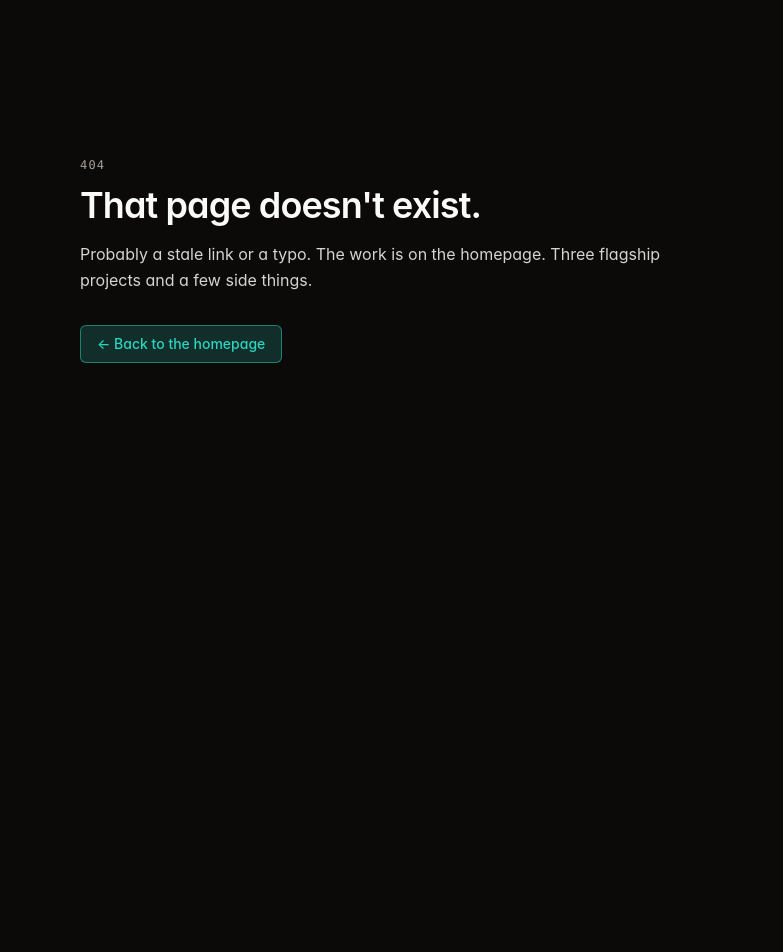
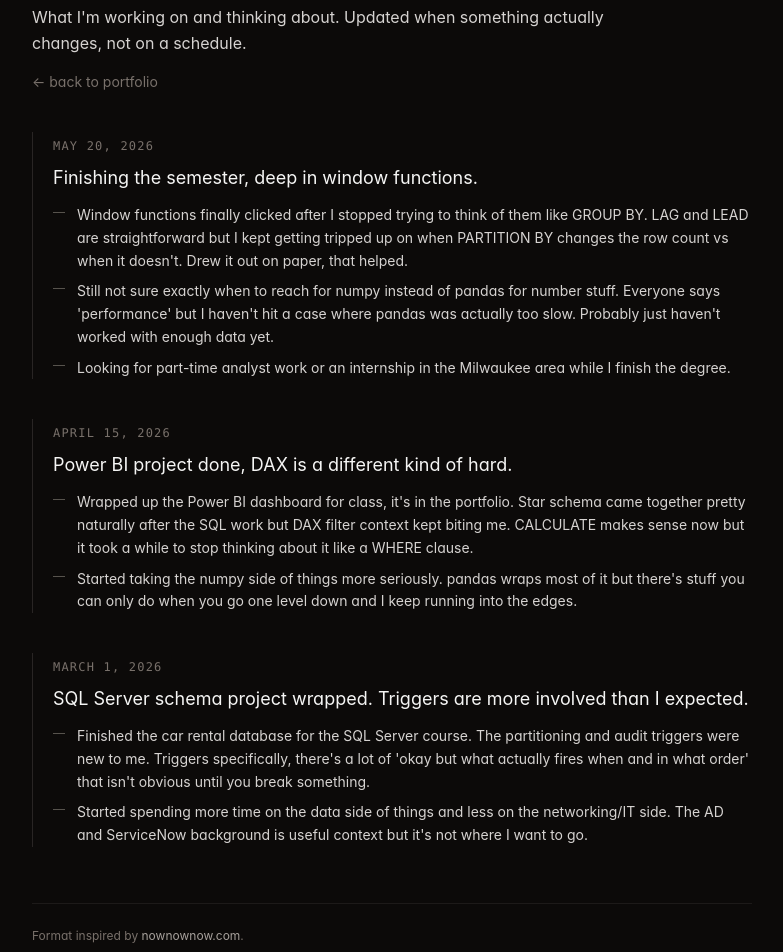
Before and after one commit to Damatnic/damato-portfolio, a Next.js app: page /now in a window 1280 px wide. Before the commit this address had no page. Shown: the part 140-1092 px from the top of the page, without its empty margins (248-1031 px from the left). Before the commit the page ends 800 px from the top, so only its background shows below. Built offline with nearby package versions, Linux system fonts and the light colour scheme.

Commit message:
Restore /now page with genuine learning content
Real learning updates replacing the old changelog-style entries.
Three dated entries covering window functions, Power BI/DAX, and
the SQL Server schema project.

Co-Authored-By: Claude Sonnet 4.6 <noreply@anthropic.com>

```diff
--- /dev/null
+++ b/src/app/now/page.tsx
@@ -0,0 +1,89 @@
+import Link from "next/link";
+import { nowEntries } from "@/data/now";
+
+export const metadata = {
+  title: "Now · damato-data",
+  description: "What I'm working on right now. Dated log, most recent first.",
+};
+
+function formatDate(iso: string): string {
+  const [y, m, d] = iso.split("-");
+  if (!y || !m || !d) return iso;
+  const dt = new Date(Date.UTC(Number(y), Number(m) - 1, Number(d)));
+  return dt.toLocaleDateString("en-US", {
+    year: "numeric",
+    month: "long",
+    day: "numeric",
+    timeZone: "UTC",
+  });
+}
+
+export default function NowPage() {
+  return (
+    <main
+      id="main"
+      className="mx-auto max-w-3xl px-6 py-12 text-stone-100 selection:bg-[var(--accent)] selection:text-stone-950"
+    >
+      <header className="mb-10">
+        <p className="font-mono text-xs uppercase tracking-widest text-[var(--accent)]">
+          // dated log · newest first
+        </p>
+        <h1 className="mt-3 text-4xl font-semibold tracking-tight sm:text-5xl">
+          /now
+        </h1>
+        <p className="mt-5 max-w-[60ch] text-stone-300 leading-relaxed">
+          What I&apos;m working on and thinking about. Updated when something
+          actually changes, not on a schedule.
+        </p>
+        <p className="mt-4 text-sm text-stone-500">
+          <Link
+            href="/"
+            className="rounded underline-offset-4 hover:underline focus-visible:outline-none focus-visible:ring-2 focus-visible:ring-[var(--accent)] focus-visible:ring-offset-2 focus-visible:ring-offset-stone-950"
+          >
+            ← back to portfolio
+          </Link>
+        </p>
+      </header>
+
+      <ol className="space-y-10">
+        {nowEntries.map((entry) => (
+          <li key={entry.date} className="border-l border-stone-800 pl-5">
+            <time
+              dateTime={entry.date}
+              className="font-mono text-xs uppercase tracking-widest text-stone-500"
+            >
+              {formatDate(entry.date)}
+            </time>
+            <p className="mt-2 text-lg text-stone-100">{entry.summary}</p>
+            <ul className="mt-3 space-y-2 text-sm text-stone-300">
+              {entry.items.map((it, idx) => (
+                <li key={idx} className="flex gap-3 leading-relaxed">
+                  <span
+                    aria-hidden="true"
+                    className="mt-2 inline-block h-px w-3 shrink-0 bg-stone-600"
+                  />
+                  <span>{it}</span>
+                </li>
+              ))}
+            </ul>
+          </li>
+        ))}
+      </ol>
+
+      <footer className="mt-14 border-t border-stone-800/60 pt-6 text-xs text-stone-500">
+        <p>
+          Format inspired by{" "}
+          <a
+            href="https://nownownow.com/about"
+            target="_blank"
+            rel="noreferrer"
+            className="rounded text-stone-400 underline-offset-4 hover:underline focus-visible:outline-none focus-visible:ring-2 focus-visible:ring-[var(--accent)] focus-visible:ring-offset-2 focus-visible:ring-offset-stone-950"
+          >
+            nownownow.com
+          </a>
+          .
+        </p>
+      </footer>
+    </main>
+  );
+}
--- a/src/app/page.tsx
+++ b/src/app/page.tsx
@@ -428,7 +428,14 @@ export default function Home() {
                   What I&apos;m doing right now: working through advanced SQL
                   window functions, rebuilding damato-sql lessons every weekend,
                   and figuring out where pandas stops being enough and numpy
-                  starts.
+                  starts. The{" "}
+                  <Link
+                    href="/now"
+                    className="rounded text-[var(--accent)] underline-offset-4 hover:underline focus-visible:outline-none focus-visible:ring-2 focus-visible:ring-[var(--accent)] focus-visible:ring-offset-2 focus-visible:ring-offset-stone-950"
+                  >
+                    /now
+                  </Link>{" "}
+                  page has the full log.
                 </p>
               </div>
 
@@ -489,6 +496,12 @@ export default function Home() {
           <div className="mx-auto flex max-w-5xl flex-col gap-3 px-6 py-10 sm:flex-row sm:items-center sm:justify-between">
             <div className="flex flex-wrap items-center gap-x-5 gap-y-2 text-sm text-stone-400 font-mono">
               <span>Nicholas D&apos;Amato · Pewaukee, WI</span>
+              <Link
+                href="/now"
+                className="rounded text-stone-300 hover:text-[var(--accent)] focus-visible:outline-none focus-visible:ring-2 focus-visible:ring-[var(--accent)] focus-visible:ring-offset-2 focus-visible:ring-offset-stone-950"
+              >
+                /now
+              </Link>
             </div>
             <div className="flex gap-5 text-sm text-stone-300">
               <a
--- /dev/null
+++ b/src/data/now.ts
@@ -0,0 +1,33 @@
+export interface NowEntry {
+  date: string;
+  summary: string;
+  items: string[];
+}
+
+export const nowEntries: NowEntry[] = [
+  {
+    date: "2026-05-20",
+    summary: "Finishing the semester, deep in window functions.",
+    items: [
+      "Window functions finally clicked after I stopped trying to think of them like GROUP BY. LAG and LEAD are straightforward but I kept getting tripped up on when PARTITION BY changes the row count vs when it doesn't. Drew it out on paper, that helped.",
+      "Still not sure exactly when to reach for numpy instead of pandas for number stuff. Everyone says 'performance' but I haven't hit a case where pandas was actually too slow. Probably just haven't worked with enough data yet.",
+      "Looking for part-time analyst work or an internship in the Milwaukee area while I finish the degree.",
+    ],
+  },
+  {
+    date: "2026-04-15",
+    summary: "Power BI project done, DAX is a different kind of hard.",
+    items: [
+      "Wrapped up the Power BI dashboard for class, it's in the portfolio. Star schema came together pretty naturally after the SQL work but DAX filter context kept biting me. CALCULATE makes sense now but it took a while to stop thinking about it like a WHERE clause.",
+      "Started taking the numpy side of things more seriously. pandas wraps most of it but there's stuff you can only do when you go one level down and I keep running into the edges.",
+    ],
+  },
+  {
+    date: "2026-03-01",
+    summary: "SQL Server schema project wrapped. Triggers are more involved than I expected.",
+    items: [
+      "Finished the car rental database for the SQL Server course. The partitioning and audit triggers were new to me. Triggers specifically, there's a lot of 'okay but what actually fires when and in what order' that isn't obvious until you break something.",
+      "Started spending more time on the data side of things and less on the networking/IT side. The AD and ServiceNow background is useful context but it's not where I want to go.",
+    ],
+  },
+];
```
